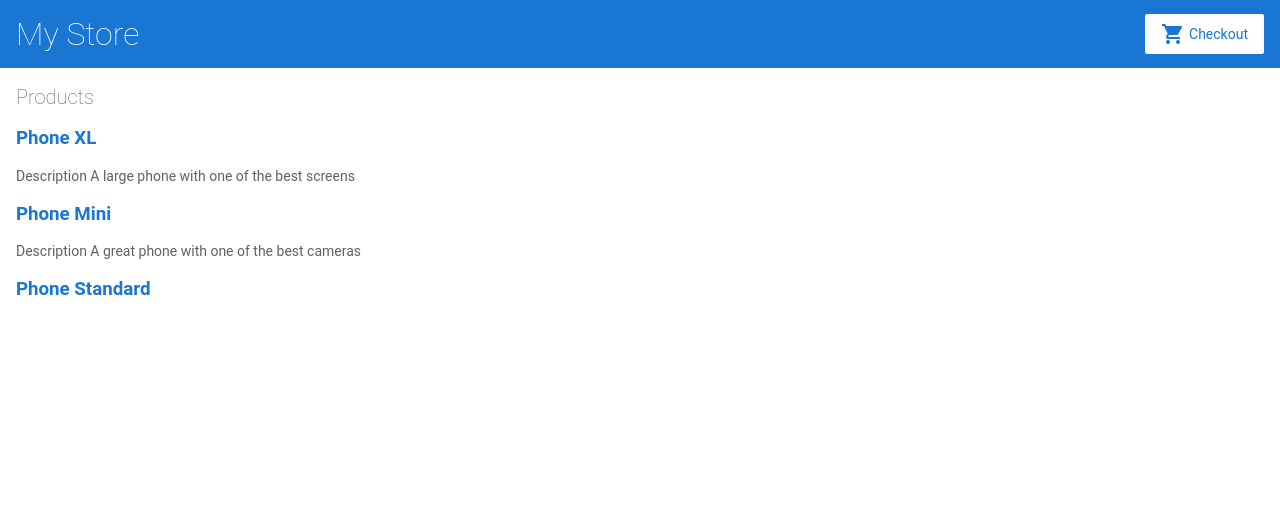
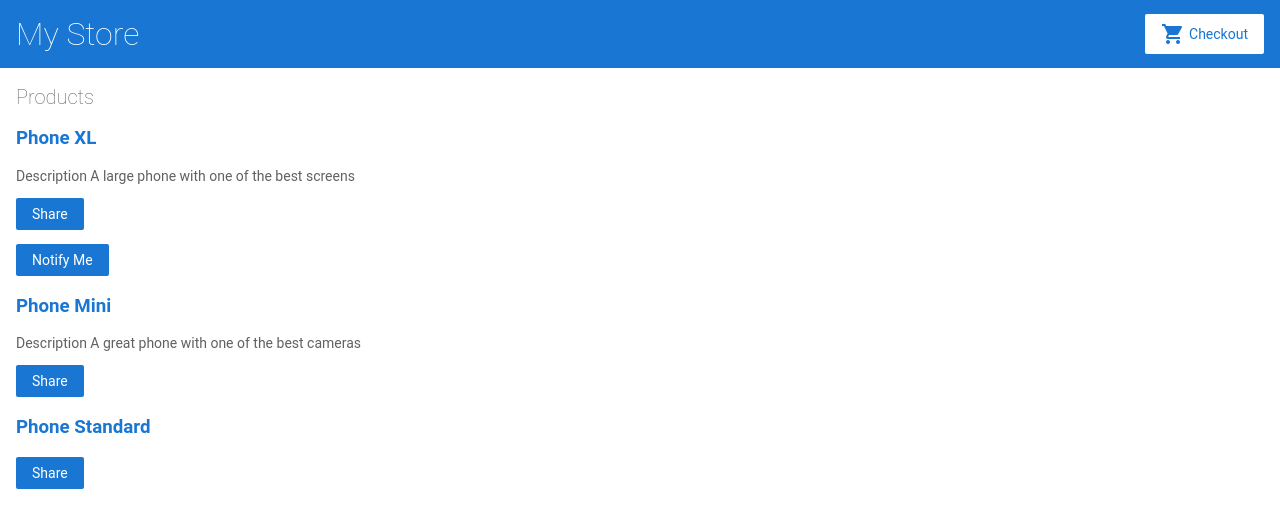
Before and after one commit to lexaabrahamsen/angular-7rvgrs, an Angular app: page / in a window 1280 px wide. Shown: the top 528 px of the page. Built offline with nearby package versions, Linux system fonts and the light colour scheme.

Commit message:
Add "Notify Me" button for items > $700

```diff
--- a/src/app/app.module.ts
+++ b/src/app/app.module.ts
@@ -6,6 +6,7 @@
 import { AppComponent } from './app.component';
 import { TopBarComponent } from './top-bar/top-bar.component';
 import { ProductListComponent } from './product-list/product-list.component';
+import { ProductAlertsComponent } from './product-alerts/product-alerts.component';
 
 @NgModule({
   imports: [
@@ -18,7 +19,8 @@
   declarations: [
     AppComponent,
     TopBarComponent,
-    ProductListComponent
+    ProductListComponent,
+    ProductAlertsComponent
   ],
   bootstrap: [ AppComponent ]
 })
--- /dev/null
+++ b/src/app/product-alerts/product-alerts.component.html
@@ -0,0 +1,3 @@
+<p *ngIf="product.price > 700">
+  <button>Notify Me</button>
+</p>
--- /dev/null
+++ b/src/app/product-alerts/product-alerts.component.ts
@@ -0,0 +1,16 @@
+import { Component, OnInit } from '@angular/core';
+import { Input } from '@angular/core';
+
+@Component({
+  selector: 'app-product-alerts',
+  templateUrl: './product-alerts.component.html',
+  styleUrls: ['./product-alerts.component.css']
+})
+export class ProductAlertsComponent implements OnInit {
+  @Input() product;
+  constructor() { }
+
+  ngOnInit() {
+  }
+
+}
--- a/src/app/product-list/product-list.component.html
+++ b/src/app/product-list/product-list.component.html
@@ -12,6 +12,14 @@
     Description {{ product.description }}
   </p>
 
+  <button (click)="share()">
+    Share
+  </button>
+
+  <app-product-alerts
+    [product]="product">
+  </app-product-alerts>
+
 </div>
 
 <!--
```
Also changed, not shown: src/app/product-alerts/product-alerts.component.css (added).
